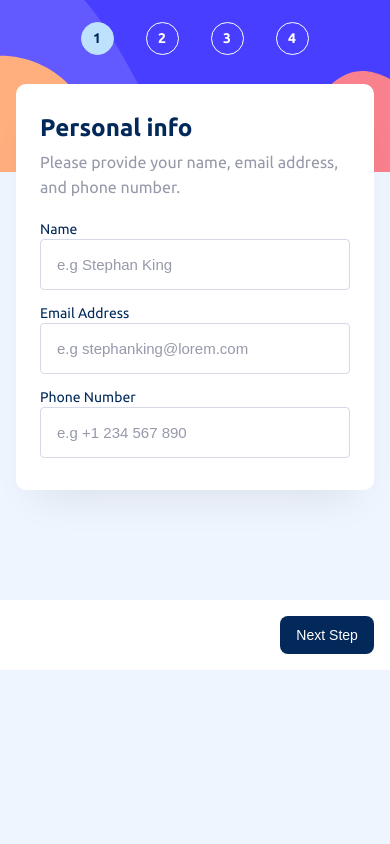
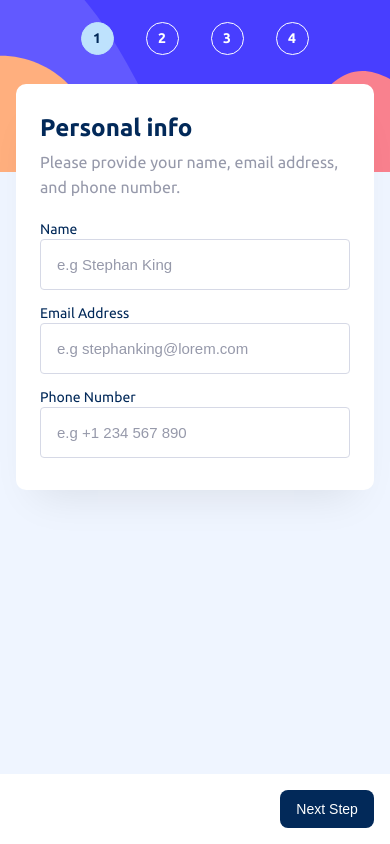
Before and after one commit to DevCaspiaz/Multi-Step-Form, a plain HTML site: page index.html in a window 390 px wide. Drawn offline with Linux system fonts and the light colour scheme.

Commit message:
added deploy and fixed main height

```diff
--- a/assets/css/style.css
+++ b/assets/css/style.css
@@ -601,8 +601,8 @@ body.is-yearly .yearly-cost {
 @media (max-width: 768px) {
 
     main {
-        display: block;
-        min-height: auto;
+        flex-direction: column;
+        justify-content: space-between;
     }
 
     .container {
@@ -678,4 +678,8 @@ body.is-yearly .yearly-cost {
 
     .mobile-btn.is-visible {display: flex !important;}
 
+    .mobile-btn {
+
+    }
+
 }
```
